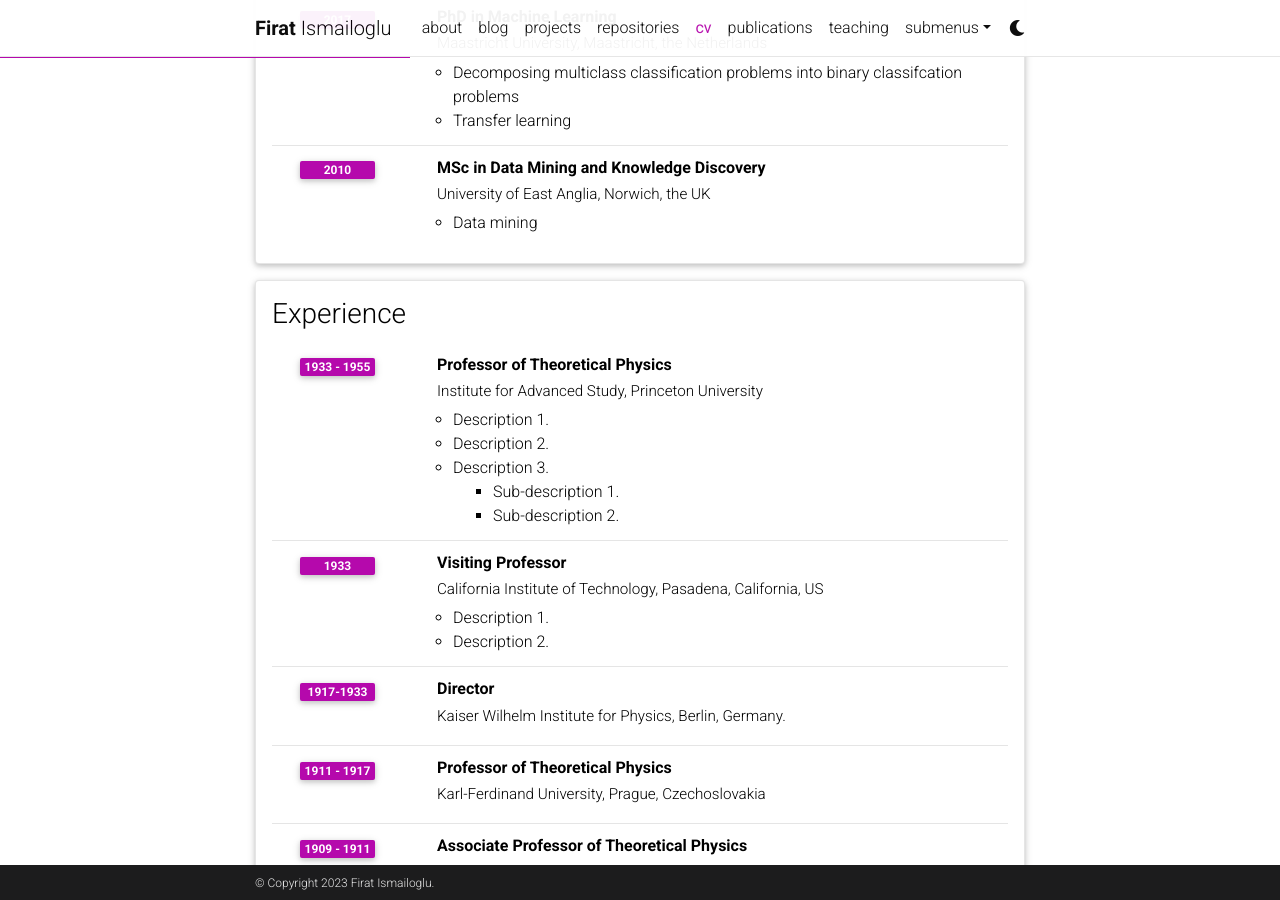
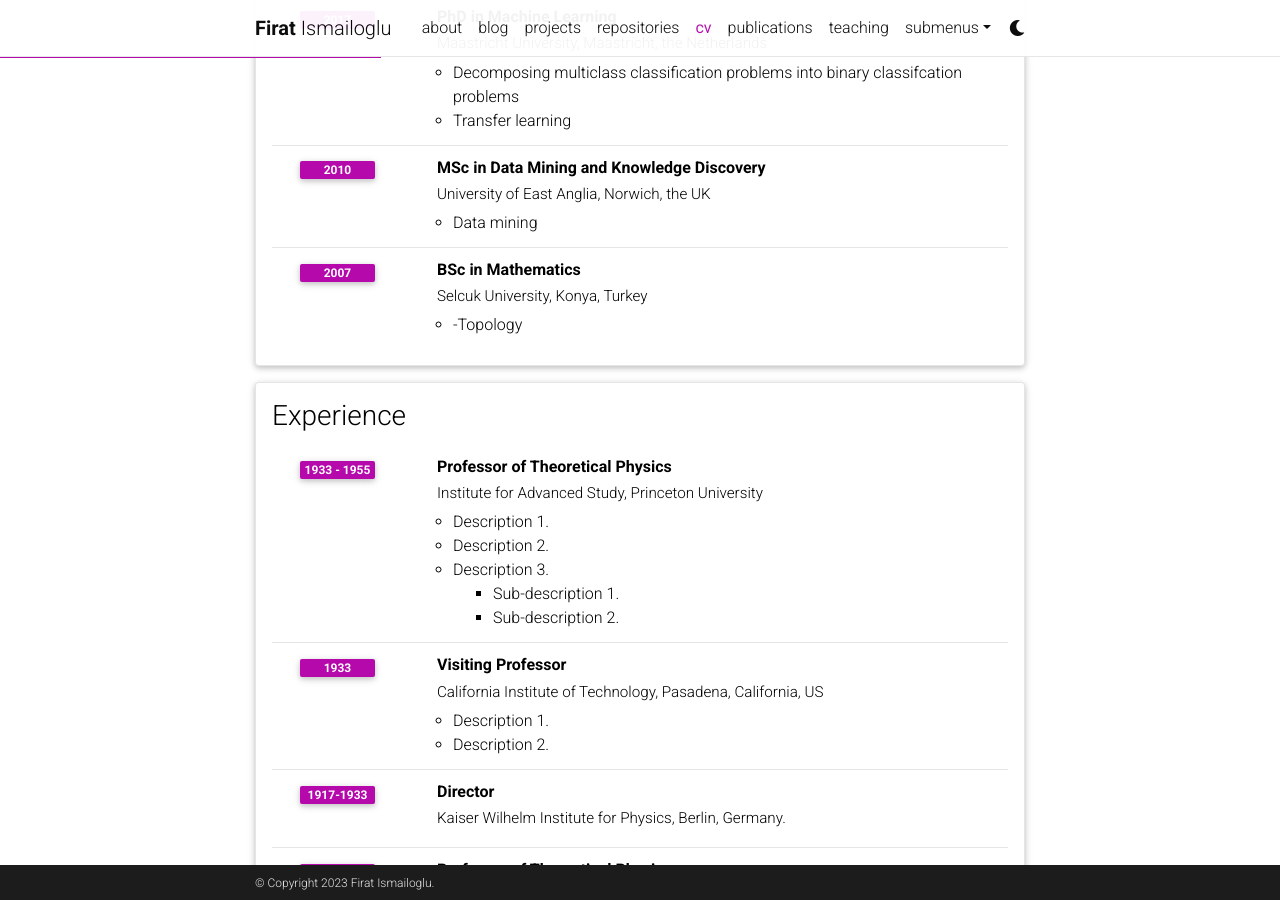
Before and after one commit to FiratIsmailoglu/firatismailoglu.github.io, a Jekyll site: the page built from _pages/cv.md, in a window 1280 px wide and 900 px high, scrolled down 428 px. Built offline with Jekyll 4.4.1, drawn with Linux system fonts in a browser that asks for light colours; comment, search, counter and statistics services are not loaded; a style sheet for code colours, icons or effects is not loaded.

Commit message:
Update cv.yml

```diff
--- a/_data/cv.yml
+++ b/_data/cv.yml
@@ -20,6 +20,12 @@
       year: 2010
       description:
         - Data mining
+    - title: BSc in Mathematics
+      institution: Selcuk University, Konya, Turkey
+      year: 2007
+      description:
+        -Topology
+
 
 
 
```
